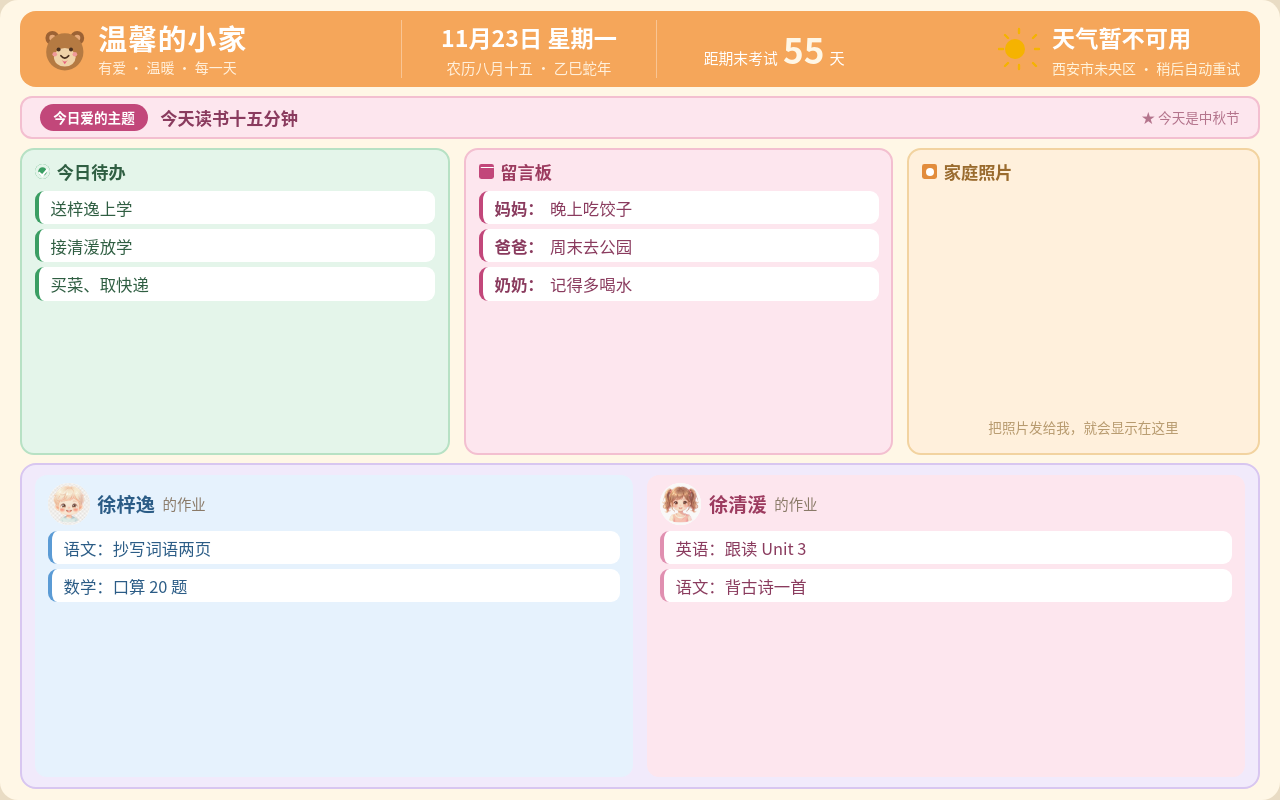
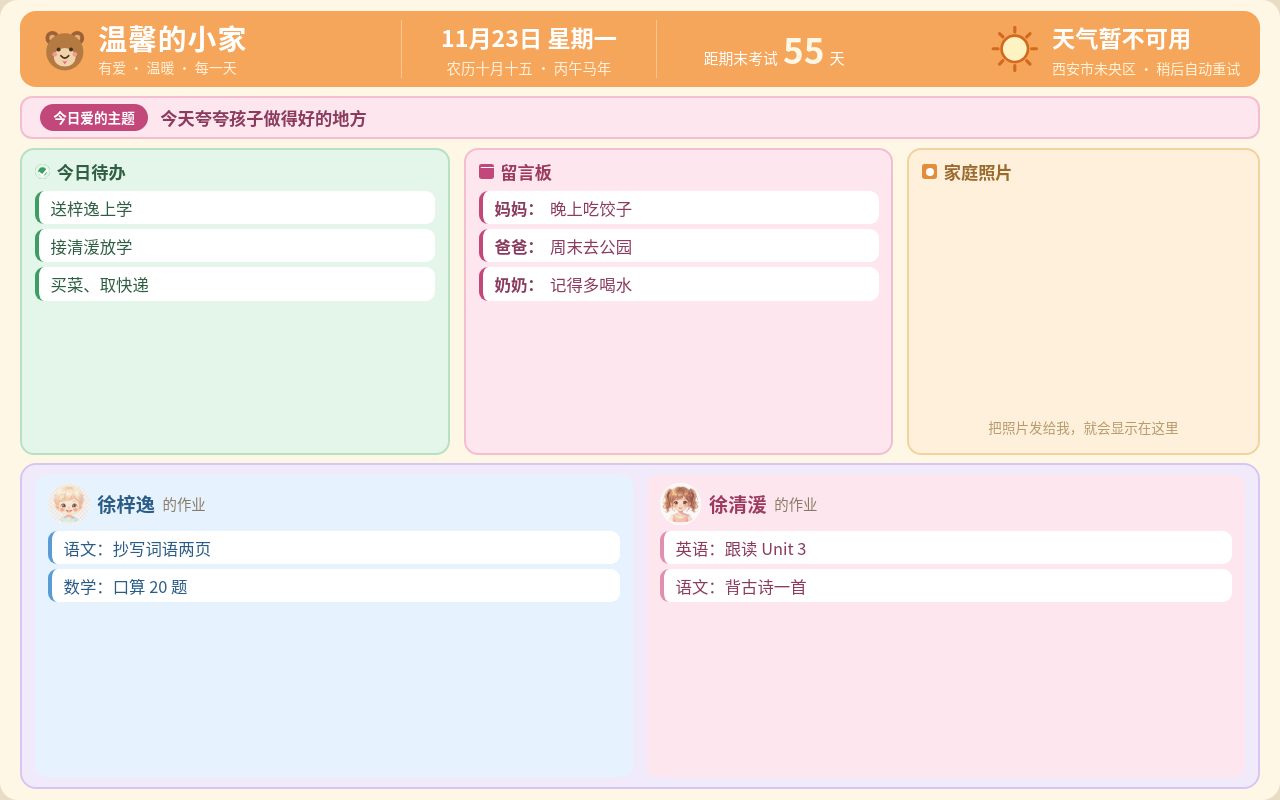
Before and after one commit to wangzidebaima/warm-home, a plain HTML site: page index.html in a window 1280 px wide. Drawn offline with Linux system fonts and the light colour scheme; no server answers.

Commit message:
修复三处:农历算法(误报中秋)/天气太阳对比度/爱的主题库;sw v2

```diff
--- a/css/style.css
+++ b/css/style.css
@@ -45,7 +45,7 @@ body {
 .cd-num { font-size:4.4vh; font-weight:800; color:#fff7e6; line-height:1; }
 .cd-unit { font-size:1.9vh; }
 .weather { display:flex; align-items:center; gap:0.7vw; justify-content:flex-end; }
-.weather-icon { width:6vh; height:6vh; flex:none; }
+.weather-icon { width:7.2vh; height:7.2vh; flex:none; }
 .weather-temp { font-size:2.9vh; font-weight:700; }
 .weather-tip { font-size:1.75vh; color:#FFF3DC; margin-top:0.4vh; }
 
--- a/data/content.json
+++ b/data/content.json
@@ -29,16 +29,16 @@
     "今天换位思考，听听孩子怎么想",
     "今天陪孩子认真玩十分钟",
     "今天说三句谢谢",
-    "今天自己的事自己做",
-    "今天遇到困难先想办法，不哭鼻子",
+    "今天给家人一个拥抱",
+    "今天耐心听孩子把话说完",
     "今天对家人笑一笑",
-    "今天读书十五分钟",
-    "今天收拾好自己的书桌",
+    "今天夸夸孩子做得好的地方",
+    "今天和家人一起吃顿团圆饭",
     "今天主动帮忙做一件家务",
     "今天把「对不起」说出口",
-    "今天珍惜粮食，不剩饭",
-    "今天早睡早起精神好",
-    "今天学会一个新本领"
+    "今天对家人说一句「我爱你」",
+    "今天不吼孩子，好好讲道理",
+    "今天谢谢默默付出的人"
   ],
   "specialDays": [
     { "name": "元旦", "date": "01-01", "type": "solar" },
--- a/index.html
+++ b/index.html
@@ -41,8 +41,8 @@
 
       <div class="weather" id="weatherBox">
         <svg id="weatherIcon" class="weather-icon" viewBox="0 0 48 48" aria-hidden="true">
-          <circle cx="24" cy="24" r="10" fill="#f5b301"/>
-          <path d="M24 8V4M24 44v-4M8 24H4M44 24h-4M13 13l-3-3M38 38l3 3M38 13l3-3M13 38l-3 3" stroke="#f5b301" stroke-width="2.4" stroke-linecap="round"/>
+          <circle cx="24" cy="24" r="11" fill="#FFF3C4" stroke="#D2691E" stroke-width="2.2"/>
+          <path d="M24 6v-4M24 46v-4M6 24h-4M46 24h-4M11 11l-3-3M41 41l3 3M41 11l3-3M11 41l-3 3" stroke="#D2691E" stroke-width="2.6" stroke-linecap="round"/>
         </svg>
         <div class="weather-text">
           <div class="weather-temp" id="weatherTemp">天气加载中…</div>
--- a/js/app.js
+++ b/js/app.js
@@ -196,18 +196,40 @@
   function renderWeatherIcon(code) {
     var icon = $('weatherIcon');
     if (!icon) return;
-    var sunny = (code === 0 || code === 1 || code === 2);
-    var rainy = (code >= 51 && code <= 67) || (code >= 80);
-    var snowy = code >= 71 && code <= 77;
-    var color = sunny ? '#f5b301' : (rainy ? '#5B9BD5' : (snowy ? '#9FB8CC' : '#B0B0B0'));
-    var html = '<circle cx="20" cy="24" r="10" fill="' + color + '"/>';
-    if (sunny) {
-      html += '<path d="M24 8V4M24 44v-4M8 24H4M44 24h-4M13 13l-3-3M38 38l3 3M38 13l3-3M13 38l-3 3" stroke="' + color + '" stroke-width="2.4" stroke-linecap="round"/>';
-    } else if (rainy || snowy) {
-      html += '<ellipse cx="30" cy="18" rx="10" ry="7" fill="#E6E6E6"/>';
-      html += '<circle cx="25" cy="16" r="6" fill="#E6E6E6"/><circle cx="34" cy="17" r="7" fill="#E6E6E6"/>';
-      if (rainy) html += '<path d="M22 30l-2 6M30 30l-2 6M38 30l-2 6" stroke="#5B9BD5" stroke-width="2.6" stroke-linecap="round"/>';
-      else html += '<circle cx="22" cy="34" r="1.6" fill="#9FB8CC"/><circle cx="30" cy="36" r="1.6" fill="#9FB8CC"/><circle cx="38" cy="34" r="1.6" fill="#9FB8CC"/>';
+    // 橙色标题栏背景，太阳必须白盘+深橙描边才看得清
+    var SUN = '#FFF3C4', SUN_EDGE = '#D2691E', CLOUD = '#FFFFFF', CLOUD_EDGE = '#C9B69C';
+    function sun(cx, cy, r) {
+      var h = '<circle cx="' + cx + '" cy="' + cy + '" r="' + r + '" fill="' + SUN + '" stroke="' + SUN_EDGE + '" stroke-width="2.2"/>';
+      for (var i = 0; i < 8; i++) {
+        var a = i * Math.PI / 4, r1 = r + 3, r2 = r + 7;
+        h += '<line x1="' + (cx + Math.cos(a) * r1).toFixed(1) + '" y1="' + (cy + Math.sin(a) * r1).toFixed(1) +
+             '" x2="' + (cx + Math.cos(a) * r2).toFixed(1) + '" y2="' + (cy + Math.sin(a) * r2).toFixed(1) +
+             '" stroke="' + SUN_EDGE + '" stroke-width="2.6" stroke-linecap="round"/>';
+      }
+      return h;
+    }
+    function cloud(cx, cy, s, fill) {
+      fill = fill || CLOUD;
+      return '<path d="M' + (cx - 14*s) + ' ' + (cy + 6*s) +
+        ' a' + (8*s) + ' ' + (8*s) + ' 0 0 1 ' + (2*s) + ' ' + (-13*s) +
+        ' a' + (10*s) + ' ' + (10*s) + ' 0 0 1 ' + (18*s) + ' ' + (3*s) +
+        ' a' + (7*s) + ' ' + (7*s) + ' 0 0 1 ' + (3*s) + ' ' + (10*s) + ' z" fill="' + fill + '" stroke="' + CLOUD_EDGE + '" stroke-width="1.6"/>';
+    }
+    var html = '';
+    if (code === 0 || code === 1) {          // 晴 / 大致晴朗
+      html = sun(24, 24, 11);
+    } else if (code === 2) {                  // 多云：太阳 + 云
+      html = sun(17, 17, 7) + cloud(24, 30, 1.15);
+    } else if (code === 3) {                  // 阴：云为主 + 一点阳光
+      html = sun(15, 15, 6) + cloud(26, 30, 1.2, '#F2EFE9');
+    } else if (code >= 71 && code <= 77) {    // 雪
+      html = cloud(24, 22, 1.15, '#EAF2F8') +
+        '<circle cx="18" cy="36" r="2" fill="#FFFFFF"/><circle cx="26" cy="39" r="2" fill="#FFFFFF"/><circle cx="34" cy="36" r="2" fill="#FFFFFF"/>';
+    } else if ((code >= 51 && code <= 67) || code >= 80 || (code >= 95)) { // 雨
+      html = cloud(24, 20, 1.15) +
+        '<path d="M18 32l-2 7M26 32l-2 7M34 32l-2 7" stroke="#FFFFFF" stroke-width="3" stroke-linecap="round"/>';
+    } else {                                  // 其他：云
+      html = cloud(24, 24, 1.2);
     }
     icon.innerHTML = html;
   }
--- a/js/lunar.js
+++ b/js/lunar.js
@@ -1,43 +1,72 @@
-// 精简农历换算，覆盖 1900-2100 年
+// 农历换算（数据表导出自权威库 lunardate，覆盖 1900-2100）
 (function (global) {
-  var lunarInfo = [
-    0x04bd8,0x04ae0,0x0a570,0x054d5,0x0d260,0x0d950,0x16554,0x056a0,0x09ad0,0x055d2,
-    0x04ae0,0x0a5b6,0x0a4d0,0x0d250,0x1d255,0x0b540,0x0d6a0,0x0ada2,0x095b0,0x14977,
-    0x04970,0x0a4b0,0x0b4b5,0x06a50,0x06d40,0x1ab54,0x02b60,0x09570,0x052f2,0x04970,
-    0x06566,0x0d4a0,0x0ea50,0x06e95,0x05ad0,0x02b60,0x186e3,0x092e0,0x1c8d7,0x0c950,
-    0x0d4a0,0x1d8a6,0x0b550,0x056a0,0x1a5b4,0x025d0,0x092d0,0x0d2b2,0x0a950,0x0b557,
-    0x06ca0,0x0b550,0x15355,0x04da0,0x0a5d0,0x14573,0x052d0,0x0a9a8,0x0e950,0x06aa0,
-    0x0aea6,0x0ab50,0x04b60,0x0aae4,0x0a570,0x05260,0x0f263,0x0d950,0x05b57,0x056a0,
-    0x096d0,0x04dd5,0x04ad0,0x0a4d0,0x0d4d4,0x0d250,0x0d558,0x0b540,0x0b5a0,0x195a6,
-    0x095b0,0x049b0,0x0a974,0x0a4b0,0x0b27a,0x06a50,0x06d40,0x0af46,0x0ab60,0x09570,
-    0x04af5,0x04970,0x064b0,0x074a3,0x0ea50,0x06b58,0x05ac0,0x0ab60,0x096d5,0x092e0,
-    0x0c960,0x0d954,0x0d4a0,0x0da50,0x07552,0x056a0,0x0abb7,0x025d0,0x092d0,0x0cab5,
-    0x0a950,0x0b4a0,0x0baa4,0x0ad50,0x055d9,0x04ba0,0x0a5b0,0x15176,0x052b0,0x0a930,
-    0x07954,0x06aa0,0x0ad50,0x05b52,0x04b60,0x0a6e6,0x0a4e0,0x0d260,0x0ea65,0x0d530,
-    0x05aa0,0x076a3,0x096d0,0x04bd7,0x04ad0,0x0a4d0,0x1d0b6,0x0d250,0x0d520,0x0dd45,
-    0x0b5a0,0x056d0,0x055b2,0x049b0,0x0a577,0x0a4b0,0x0aa50,0x1b255,0x06d20,0x0ada0,
-    0x14b63,0x09370,0x049f8,0x04970,0x064b0,0x168a6,0x0ea50,0x06b20,0x1a6c4,0x0aae0,
-    0x0a2e0,0x0d2e3,0x0c960,0x0d557,0x0d4a0,0x0da50,0x05d55,0x056a0,0x0a6d0,0x055d4,
-    0x052d0,0x0a9b8,0x0a950,0x0b4a0,0x0b6a6,0x0ad50,0x055a0,0x0aba4,0x0a5b0,0x052b0,
-    0x0b273,0x06930,0x07337,0x06aa0,0x0ad50,0x14b55,0x04b60,0x0a570,0x054e4,0x0d160,
-    0x0e968,0x0d520,0x0daa0,0x16aa6,0x056d0,0x04ae0,0x0a9d4,0x0a2d0,0x0d150,0x0f252,
-    0x0d520
+  // 每个农历年的总天数（1900 起）
+  var YEAR_DAYS = [
+    0x180,0x162,0x163,0x17f,0x162,0x163,0x180,0x162,0x163,0x180,
+    0x162,0x180,0x162,0x162,0x180,0x162,0x163,0x180,0x163,0x180,
+    0x162,0x162,0x180,0x162,0x162,0x181,0x162,0x163,0x180,0x162,
+    0x17f,0x162,0x163,0x180,0x163,0x162,0x180,0x162,0x180,0x162,
+    0x162,0x180,0x163,0x162,0x181,0x162,0x162,0x180,0x162,0x180,
+    0x162,0x163,0x180,0x162,0x163,0x180,0x162,0x17f,0x163,0x162,
+    0x180,0x163,0x162,0x180,0x163,0x161,0x180,0x163,0x180,0x162,
+    0x163,0x180,0x162,0x162,0x180,0x162,0x180,0x162,0x163,0x180,
+    0x163,0x162,0x180,0x162,0x180,0x162,0x162,0x180,0x163,0x163,
+    0x180,0x162,0x162,0x17f,0x163,0x180,0x162,0x163,0x180,0x162,
+    0x162,0x180,0x162,0x163,0x180,0x162,0x181,0x162,0x162,0x180,
+    0x162,0x162,0x180,0x163,0x180,0x162,0x163,0x180,0x162,0x162,
+    0x180,0x162,0x163,0x180,0x162,0x180,0x162,0x162,0x180,0x163,
+    0x162,0x180,0x163,0x180,0x162,0x162,0x180,0x162,0x162,0x180,
+    0x163,0x163,0x180,0x162,0x180,0x162,0x162,0x180,0x162,0x163,
+    0x180,0x163,0x180,0x162,0x162,0x17f,0x163,0x162,0x180,0x163,
+    0x162,0x180,0x162,0x180,0x162,0x163,0x180,0x162,0x163,0x180,
+    0x162,0x180,0x162,0x162,0x180,0x163,0x162,0x180,0x163,0x162,
+    0x180,0x162,0x180,0x162,0x163,0x180,0x162,0x163,0x17f,0x162,
+    0x180,0x162,0x163,0x180,0x163,0x162,0x180,0x162,0x162,0x180,
   ];
-  var monthDays = [31,28,31,30,31,30,31,31,30,31,30,31];
+  // 每个农历年的编码：低4位=闰月(0无闰)，bit16=闰月大小，bit15..4=12个月大小
+  var YEAR_INFOS = [
+    0x4bd8,0x4ae0,0xa570,0x54d5,0xd260,0xd950,0x16554,0x56a0,0x9ad0,0x55d2,
+    0x4ae0,0xa5b6,0xa4d0,0xd250,0x1d255,0xb540,0xd6a0,0xada2,0x95b0,0x14977,
+    0x4970,0xa4b0,0xb4b5,0x6a50,0x6d40,0x1ab54,0x2b60,0x9570,0x52f2,0x4970,
+    0x6566,0xd4a0,0xea50,0x16a95,0x5ad0,0x2b60,0x186e3,0x92e0,0x1c8d7,0xc950,
+    0xd4a0,0x1d8a6,0xb550,0x56a0,0x1a5b4,0x25d0,0x92d0,0xd2b2,0xa950,0xb557,
+    0x6ca0,0xb550,0x15355,0x4da0,0xa5b0,0x14573,0x52b0,0xa9a8,0xe950,0x6aa0,
+    0xaea6,0xab50,0x4b60,0xaae4,0xa570,0x5260,0xf263,0xd950,0x5b57,0x56a0,
+    0x96d0,0x4dd5,0x4ad0,0xa4d0,0xd4d4,0xd250,0xd558,0xb540,0xb6a0,0x195a6,
+    0x95b0,0x49b0,0xa974,0xa4b0,0xb27a,0x6a50,0x6d40,0xaf46,0xab60,0x9570,
+    0x4af5,0x4970,0x64b0,0x74a3,0xea50,0x6b58,0x5ac0,0xab60,0x96d5,0x92e0,
+    0xc960,0xd954,0xd4a0,0xda50,0x7552,0x56a0,0xabb7,0x25d0,0x92d0,0xcab5,
+    0xa950,0xb4a0,0xbaa4,0xad50,0x55d9,0x4ba0,0xa5b0,0x15176,0x52b0,0xa930,
+    0x7954,0x6aa0,0xad50,0x5b52,0x4b60,0xa6e6,0xa4e0,0xd260,0xea65,0xd530,
+    0x5aa0,0x76a3,0x96d0,0x4afb,0x4ad0,0xa4d0,0x1d0b6,0xd250,0xd520,0xdd45,
+    0xb5a0,0x56d0,0x55b2,0x49b0,0xa577,0xa4b0,0xaa50,0x1b255,0x6d20,0xada0,
+    0x14b63,0x9370,0x49f8,0x4970,0x64b0,0x168a6,0xea50,0x6aa0,0x1a6c4,0xaae0,
+    0x92e0,0xd2e3,0xc960,0xd557,0xd4a0,0xda50,0x5d55,0x56a0,0xa6d0,0x55d4,
+    0x52d0,0xa9b8,0xa950,0xb4a0,0xb6a6,0xad50,0x55a0,0xaba4,0xa5b0,0x52b0,
+    0xb273,0x6930,0x7337,0x6aa0,0xad50,0x14b55,0x4b60,0xa570,0x54e4,0xd160,
+    0xe968,0xd520,0xdaa0,0x16aa6,0x56d0,0x4ae0,0xa9d4,0xa2d0,0xd150,0xf252,
+  ];
+  var START = Date.UTC(1900, 0, 31); // 农历1900年正月初一
   var cnNum = ['零','一','二','三','四','五','六','七','八','九','十'];
+  var cnMonth = ['','正','二','三','四','五','六','七','八','九','十','冬','腊'];
   var animals = ['鼠','牛','虎','兔','龙','蛇','马','羊','猴','鸡','狗','猪'];
   var gan = ['甲','乙','丙','丁','戊','己','庚','辛','壬','癸'];
   var zhi = ['子','丑','寅','卯','辰','巳','午','未','申','酉','戌','亥'];
 
-  function isLeap(y){ return (y%4===0 && y%100!==0)||y%400===0; }
-  function lYearDays(y){
-    var sum=348, i, info=lunarInfo[y-1900];
-    for(i=0x8000;i>0x8;i>>=1) if(info&i) sum+=1;
-    return sum + leapDays(y);
+  // 枚举某年所有月份 [{m, days, leap}]
+  function enumMonth(info) {
+    var leap = info & 0xf; // 闰几月
+    var res = [];
+    for (var m = 1; m <= 12; m++) {
+      var days = (info & (0x10000 >> m)) ? 30 : 29;
+      res.push({ m: m, days: days, leap: 0 });
+      if (m === leap) {
+        var leapDays = (info & 0x10000) ? 30 : 29;
+        res.push({ m: m, days: leapDays, leap: 1 });
+      }
+    }
+    return res;
   }
-  function leapDays(y){ return leapMonth(y)?((lunarInfo[y-1900]&0x10000)?30:29):0; }
-  function leapMonth(y){ return lunarInfo[y-1900]&0xf; }
-  function monthDaysL(y,m){ return (lunarInfo[y-1900]&(0x10000>>m))?30:29; }
 
   function toCnDay(d){
     if(d===10) return '初十';
@@ -47,46 +76,43 @@
     var rest = d%10;
     return prefix + (rest===0?'':cnNum[rest]);
   }
-  function toCnMonth(m){ return m===1?'正月':(m===12?'腊月':cnNum[m]+'月'); }
+  function toCnMonth(m){ return cnMonth[m] + '月'; }
 
-  // 返回 {lunarMonth, lunarDay, isLeap, text, monthText, dayText}
-  function solarToLunar(sy,sm,sd){
-    if(sy<1900||sy>2100) return null;
-    var baseDate = Date.UTC(1900,0,31);
-    var objDate = Date.UTC(sy,sm-1,sd);
-    var offset = Math.floor((objDate-baseDate)/86400000);
-    var i, temp=0, y=1900;
-    for(i=1900;i<2101 && offset>0;i++){
-      temp = lYearDays(i);
-      offset -= temp; y=i;
+  function solarToLunar(sy, sm, sd){
+    if (sy < 1900 || sy > 2099) return null;
+    var objDate = Date.UTC(sy, sm - 1, sd);
+    var offset = Math.floor((objDate - START) / 86400000);
+    if (offset < 0) return null;
+    // 年份：offset < 该年天数即归该年（等于0也归当年）
+    var idx = 0;
+    for (; idx < YEAR_DAYS.length; idx++) {
+      if (offset < YEAR_DAYS[idx]) break;
+      offset -= YEAR_DAYS[idx];
     }
-    if(offset<0){ offset+=temp; y--; }
-    var leap = leapMonth(y), isLeap=false, m=1;
-    for(i=1;i<13 && offset>0;i++){
-      if(leap>0 && i===leap+1 && !isLeap){
-        --i; isLeap=true; temp=leapDays(y);
-      } else {
-        temp = monthDaysL(y,i);
-      }
-      if(isLeap && i===leap+1) isLeap=false;
-      offset -= temp; m=i;
+    if (idx >= YEAR_DAYS.length) return null;
+    var y = 1900 + idx;
+    // 月日
+    var months = enumMonth(YEAR_INFOS[idx]);
+    var mi = 0;
+    for (; mi < months.length; mi++) {
+      if (offset < months[mi].days) break;
+      offset -= months[mi].days;
     }
-    if(offset===0 && leap>0 && i===leap+1){ if(isLeap){isLeap=false;}else{isLeap=true;--i;m=i;} }
-    if(offset<0){ offset+=temp; --i; --m; }
-    var d = offset+1;
+    var mo = months[mi];
+    var d = offset + 1;
+    var isLeap = !!mo.leap;
     return {
-      year:y, month:m, day:d, isLeap:isLeap,
-      monthText:(isLeap?'闰':'')+toCnMonth(m),
-      dayText:toCnDay(d),
-      text:(isLeap?'闰':'')+toCnMonth(m)+toCnDay(d),
+      year: y, month: mo.m, day: d, isLeap: isLeap,
+      monthText: (isLeap?'闰':'')+toCnMonth(mo.m),
+      dayText: toCnDay(d),
+      text: (isLeap?'闰':'')+toCnMonth(mo.m)+toCnDay(d),
       ganzhi: gan[(y-4)%10]+zhi[(y-4)%12],
       animal: animals[(y-4)%12]
     };
   }
 
-  // 公历某日的农历字符串（MM-DD 形式，用于节日匹配）
-  function lunarKey(sy,sm,sd){
-    var l = solarToLunar(sy,sm,sd);
+  function lunarKey(sy, sm, sd){
+    var l = solarToLunar(sy, sm, sd);
     return l ? String(l.month).padStart(2,'0')+'-'+String(l.day).padStart(2,'0') : '';
   }
 
--- a/sw.js
+++ b/sw.js
@@ -1,5 +1,5 @@
 // 家庭看板 Service Worker —— 只缓存静态外壳，内容/照片始终走网络保证自动更新
-var CACHE = 'warm-home-v1';
+var CACHE = 'warm-home-v2';
 var SHELL = [
   './',
   './index.html',
```
